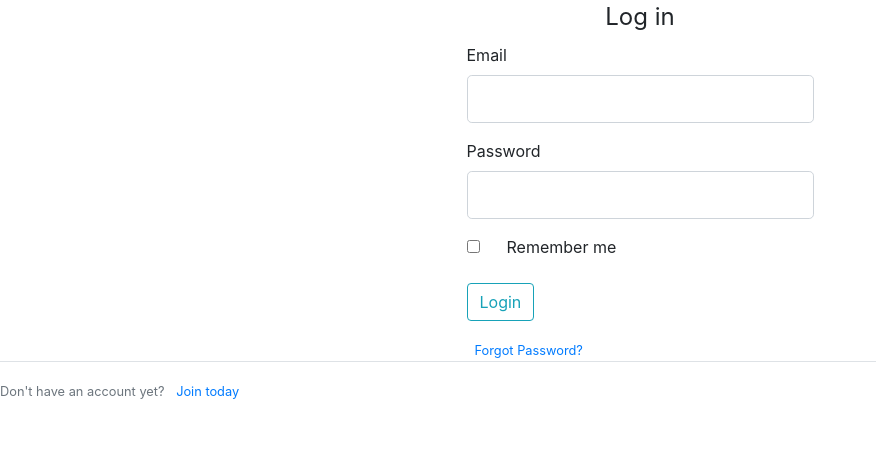
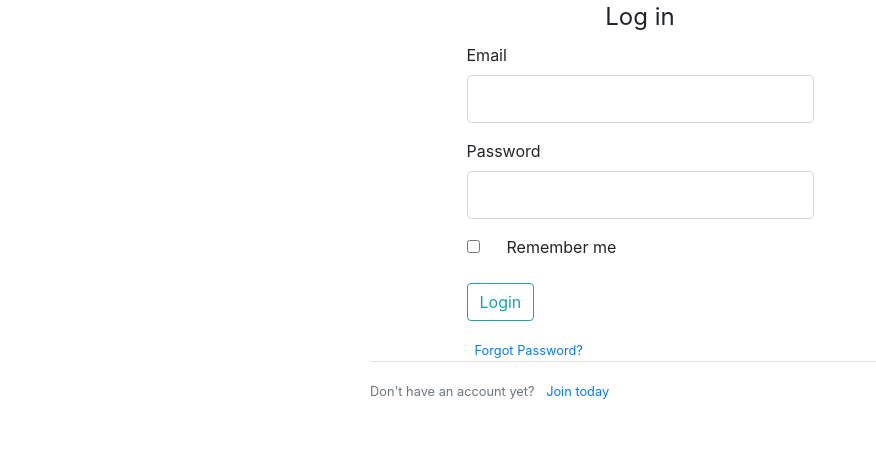
Before and after one commit to markre94/Interactive-Kanban-board, a Flask app: page /login in a window 1280 px wide. Shown: the part 105-567 px from the top of the page, without its empty margins (0-876 px from the left). Run offline with Flask 2, Linux system fonts and the light colour scheme; some libraries are stand-ins or nearby versions.

Commit message:
Minor frontend changes login page - still much to imporve, see docs

```diff
--- a/flask_app/templates/login.html
+++ b/flask_app/templates/login.html
@@ -4,12 +4,15 @@
 
 {% endblock %}
 
-
-
 {% block body %}
     <br>
     <br>
-    <div class="d-flex justify-content-center align-items-center container ">
+    <div class="container">
+          <div class="row">
+            <div class="col"></div>
+
+            <div class="col-6">
+              <div class="d-flex justify-content-center align-items-center container">
                 <div class="content-section">
                     <form method="POST" action="">
                         {{form.hidden_tag()}}
@@ -61,14 +64,18 @@
                     </form>
                 </div>
                     </div>
+
                         <div class="border-top pt-3">
                             <small class="text-muted">
                                 Don't have an account yet? <a class="ml-2" href="{{ url_for('register') }}">Join
                                 today</a>
                             </small>
                         </div>
+                    </div>
+            <div class="col"></div>
+          </div>
 
-
+    </div>
 
 
 {% endblock %}
--- a/flask_app/views.py
+++ b/flask_app/views.py
@@ -117,6 +117,10 @@ def logout():
     logout_user()
     return redirect(url_for('home'))
 
+@app.route('/log')
+def log():
+    return render_template('log.html')
+
 
 @app.route('/account')
 @login_required
```
Also changed, not shown: flask_app/templates/log.html (added, +22 -0 lines). Lines whose indentation alone changed are shown as unchanged.
